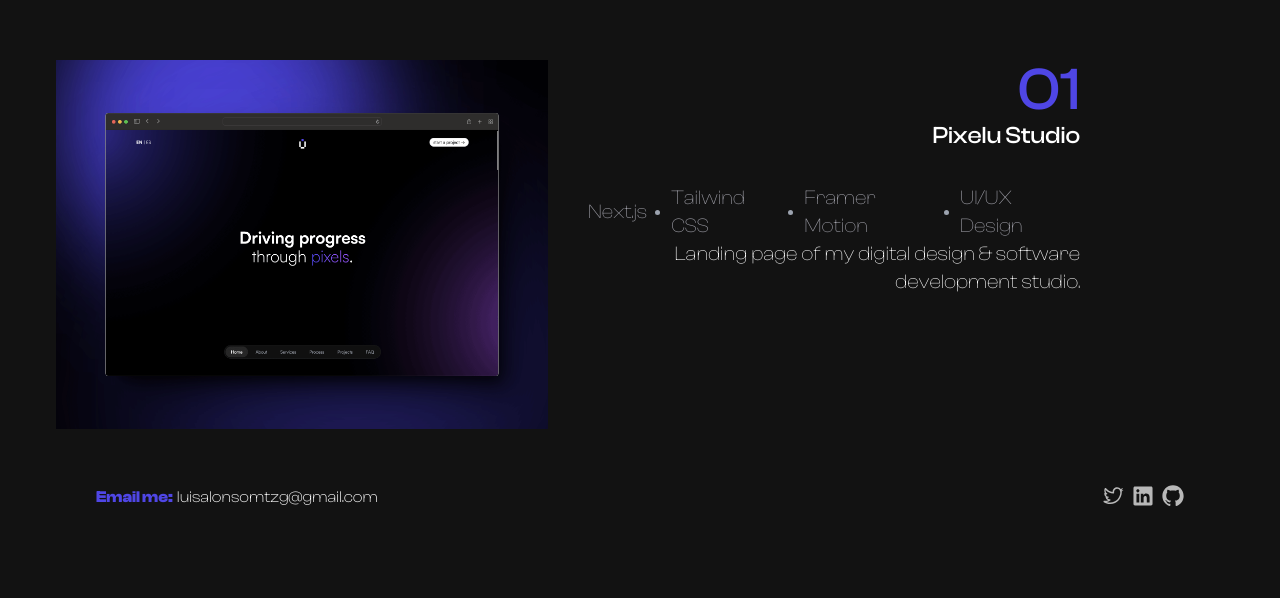
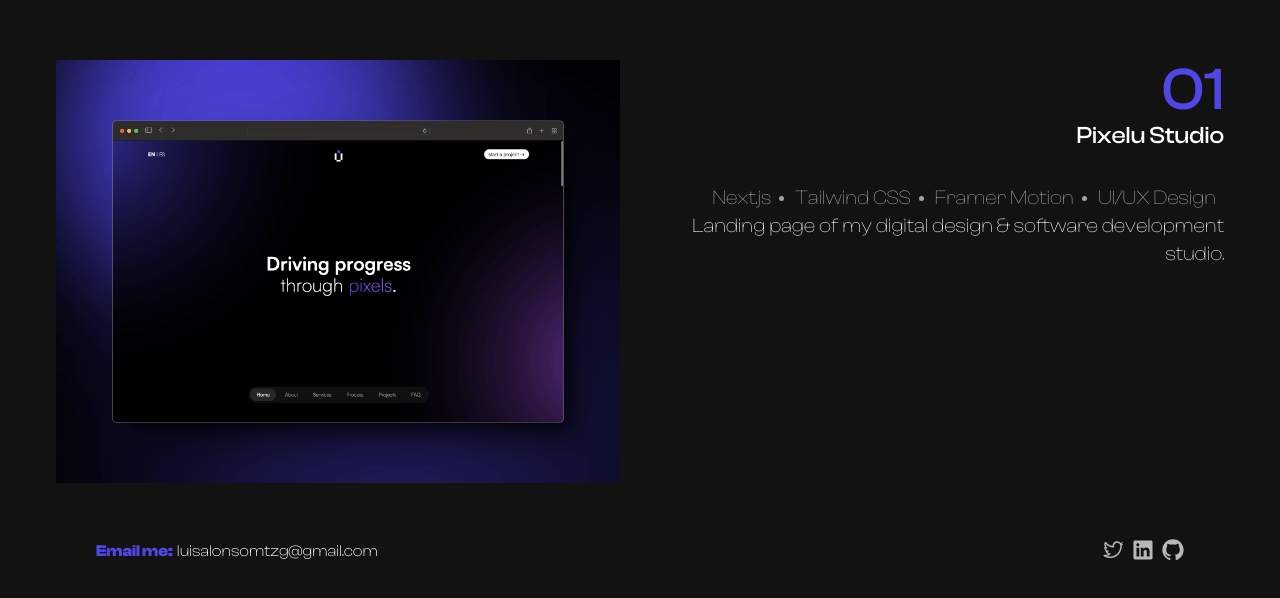
Before and after one commit to AlonsoMtzG/alonsomtz-portfolio, a Next.js app: page / in a window 1280 px wide. Shown: the part 752-1350 px from the top of the page. Before the commit the page ends 1317 px from the top, so only its background shows below. Built offline with nearby package versions, Linux system fonts and the light colour scheme.

Commit message:
padding fix projects

```diff
--- a/components/Projects/index.jsx
+++ b/components/Projects/index.jsx
@@ -11,7 +11,7 @@ export const Projects = ({ divRef }) => {
   const { selectedProject } = useThemeContext();
 
   return (
-    <div className="flex pr-36">
+    <div className="flex">
       <div className="flex flex-1 mr-10">
         <Image
           priority={true}
```
